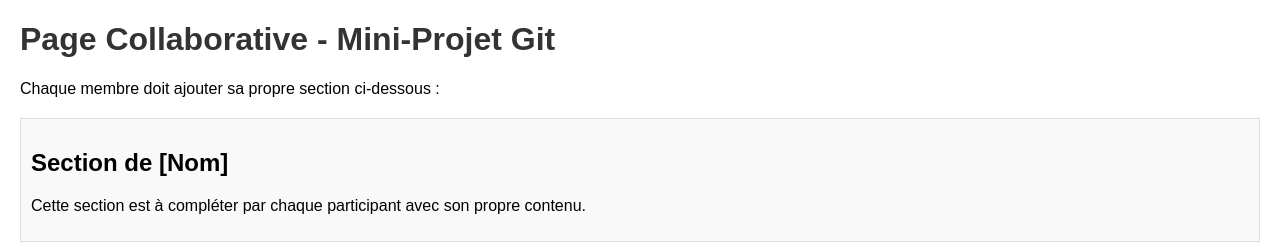
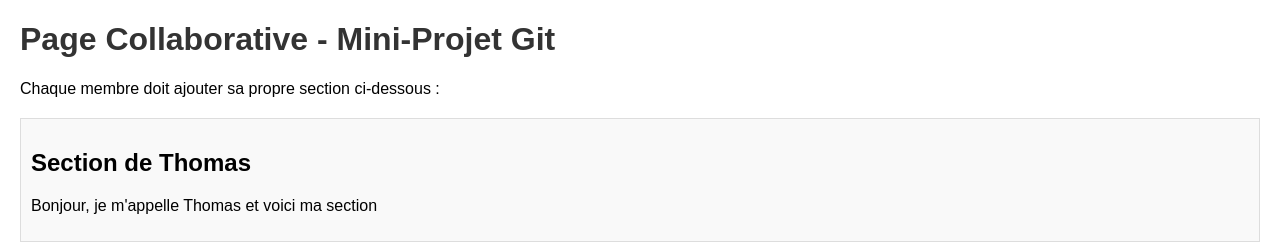
Before and after one commit to sorcererz/mini-projet-conflit, a plain HTML site: page index.html in a window 1280 px wide. Drawn offline with Linux system fonts and the light colour scheme.

Commit message:
Ajout de la section de thomas

```diff
--- a/index.html
+++ b/index.html
@@ -27,8 +27,8 @@
 
     <!-- Section à remplir par chaque membre -->
     <div class="section">
-        <h2>Section de [Nom]</h2>
-        <p>Cette section est à compléter par chaque participant avec son propre contenu.</p>
+        <h2>Section de Thomas</h2>
+        <p>Bonjour, je m'appelle Thomas et voici ma section</p>
     </div>
 
 </body>
```
